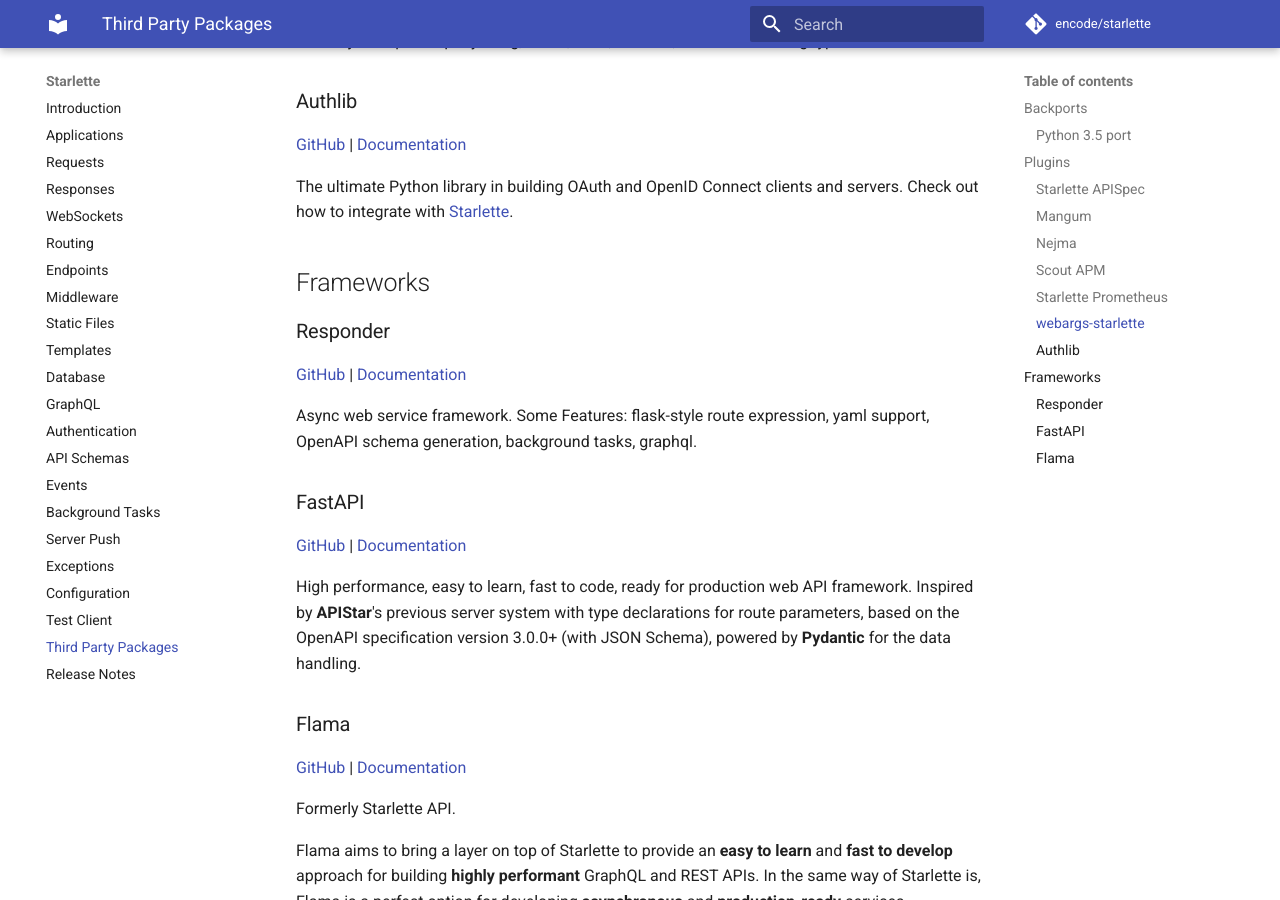
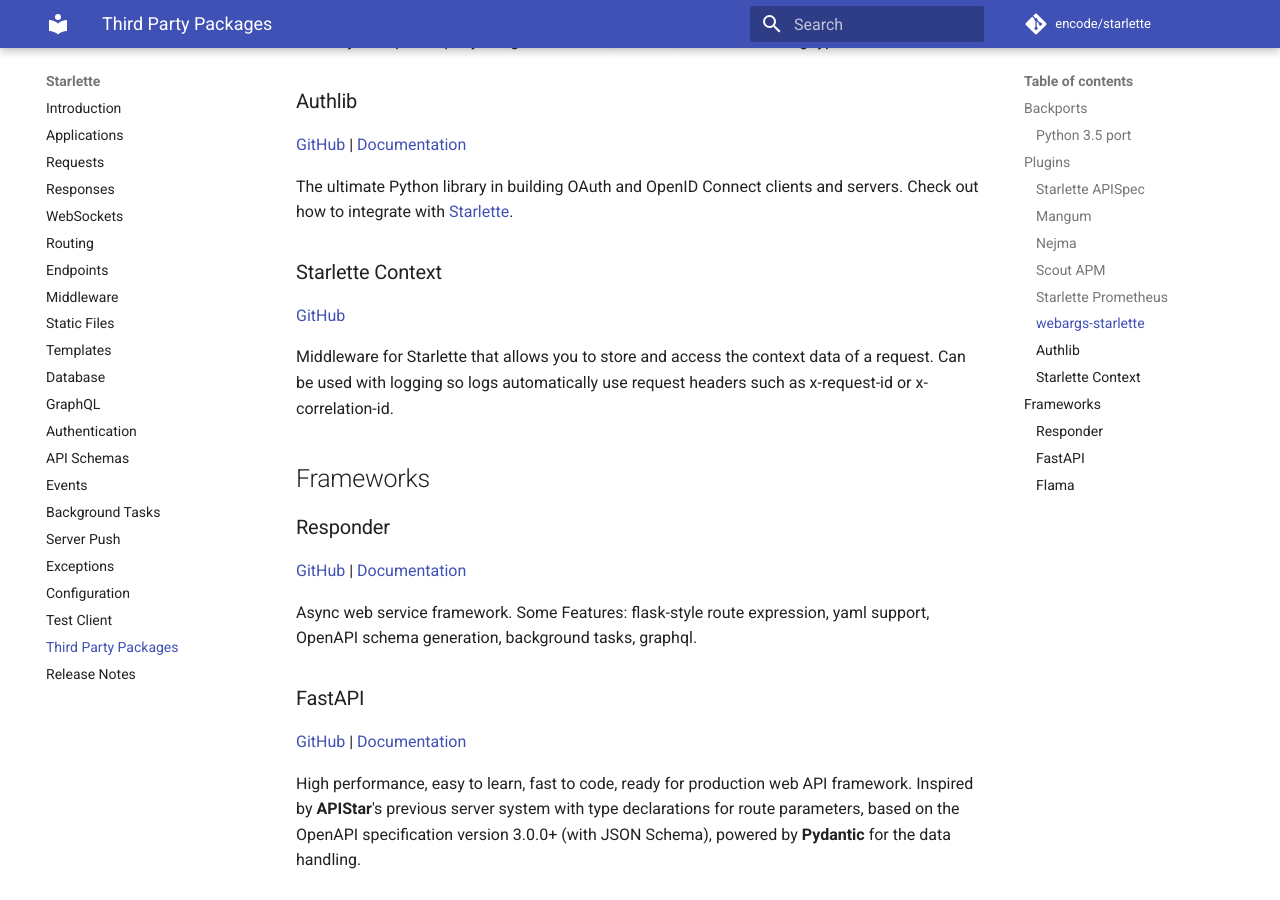
Before and after one commit to hidraco/starlette, an MkDocs documentation site: the page built from docs/third-party-packages.md, in a window 1280 px wide and 900 px high, scrolled down 1455 px. Built offline with MkDocs 1.6.1 and Material for MkDocs 9.7.7, drawn with Linux system fonts in a browser that asks for light colours; comment, search, counter and statistics services are not loaded.

Commit message:
add starlette-context to 'third party packages' docs (encode#420) (#770)

```diff
--- a/docs/third-party-packages.md
+++ b/docs/third-party-packages.md
@@ -63,6 +63,13 @@ type annotations.
 
 The ultimate Python library in building OAuth and OpenID Connect clients and servers. Check out how to integrate with [Starlette](https://docs.authlib.org/en/latest/client/starlette.html).
 
+### Starlette Context
+
+<a href="https://github.com/tomwojcik/starlette-context" target="_blank">GitHub</a>
+
+Middleware for Starlette that allows you to store and access the context data of a request.
+Can be used with logging so logs automatically use request headers such as x-request-id or x-correlation-id.
+
 ## Frameworks
 
 ### Responder
```
